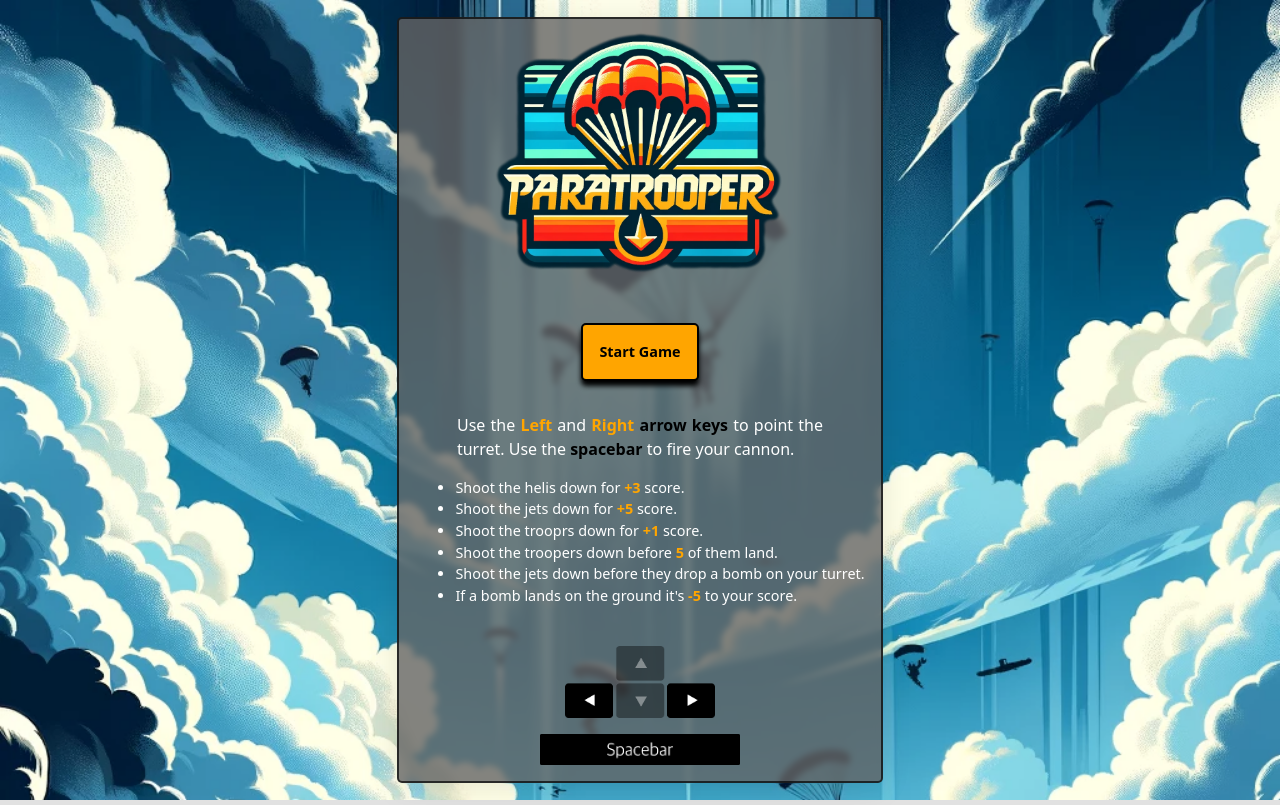
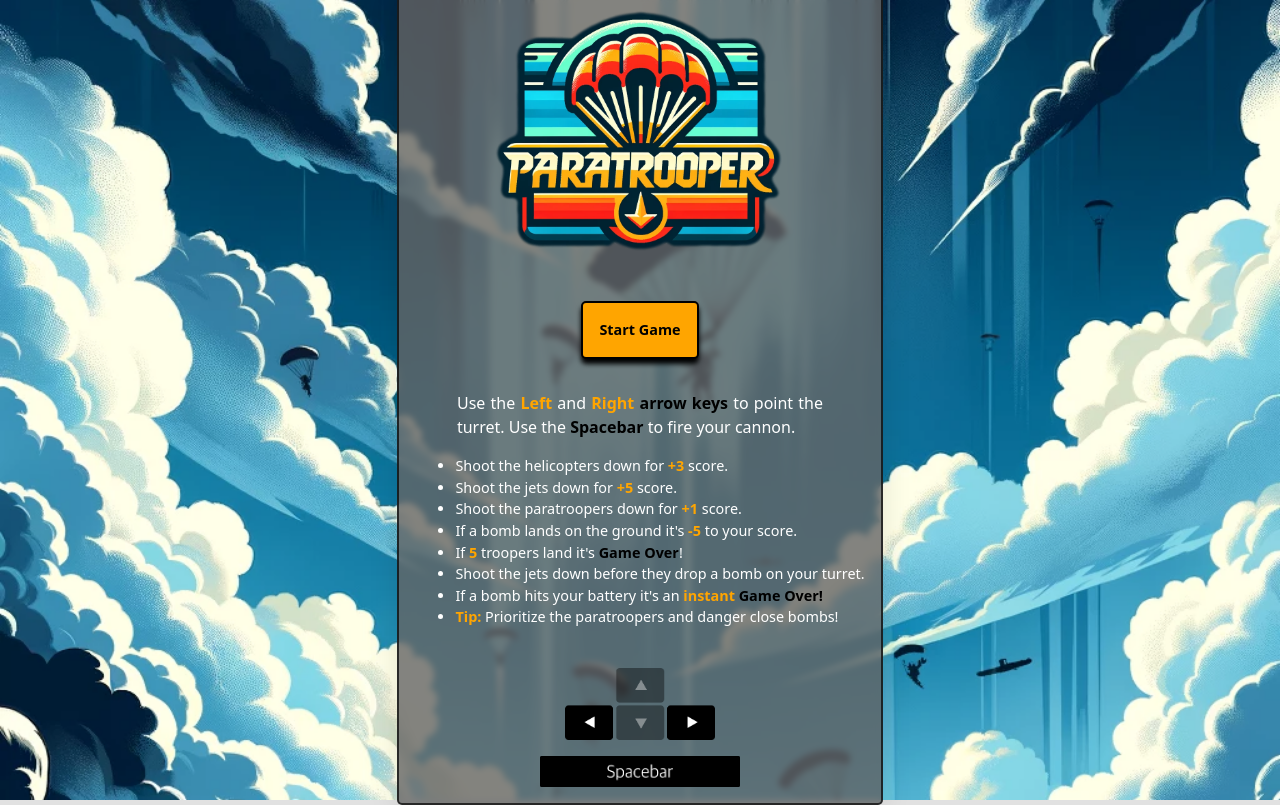
Before and after one commit to jv-pv/Paratrooper-Game-Project, a website: page index.html in a window 1280 px wide. Drawn offline with Linux system fonts and the light colour scheme.

Commit message:
Refactored game instructions and  CSS class naming for the text highlights so it's clear which color it changes too.

```diff
--- a/index.html
+++ b/index.html
@@ -17,14 +17,16 @@
             <img src="/images/Paratrooper-logo-2.png" alt="" class="logo-img" />
             <br />
             <button id="start-btn">Start Game</button>
-            <p>Use the <span class="instruction-hl">Left</span> and <span class="instruction-hl">Right</span> <span class="instruction-hl-arrow">arrow keys</span> to point the turret. Use the <span class="instruction-hl-space">spacebar</span> to fire your cannon.
+            <p>Use the <span class="instruction-hl-orange">Left</span> and <span class="instruction-hl-orange">Right</span> <span class="instruction-hl-black">arrow keys</span> to point the turret. Use the <span class="instruction-hl-black">Spacebar</span> to fire your cannon.
             <ul>
-              <li>Shoot the helis down for <span class="instruction-hl">+3</span> score.</li>
-              <li>Shoot the jets down for <span class="instruction-hl">+5</span> score.</li>
-              <li>Shoot the trooprs down for <span class="instruction-hl">+1</span> score.</li>
-              <li>Shoot the troopers down before <span class="instruction-hl">5</span> of them land.</li>
+              <li>Shoot the helicopters down for <span class="instruction-hl-orange">+3</span> score.</li>
+              <li>Shoot the jets down for <span class="instruction-hl-orange">+5</span> score.</li>
+              <li>Shoot the paratroopers down for <span class="instruction-hl-orange">+1</span> score.</li>
+              <li>If a bomb lands on the ground it's <span class="instruction-hl-orange">-5</span> to your score.</li>
+              <li>If <span class="instruction-hl-orange">5</span> troopers land it's <span class="instruction-hl-black">Game Over</span>!</li>
               <li>Shoot the jets down before they drop a bomb on your turret.</li>
-              <li>If a bomb lands on the ground it's <span class="instruction-hl">-5</span> to your score.</li>
+              <li>If a bomb hits your battery it's an <span class="instruction-hl-orange">instant </span><span class="instruction-hl-black">Game Over!</span></li>
+              <li><span class="instruction-hl-orange">Tip:</span> Prioritize the paratroopers and danger close bombs!</li>
             </ul>
             <br />
             <img src="/images/arrows.png" alt="arrow-keys to point turret" class="arrows-img" />
--- a/styles/styles.css
+++ b/styles/styles.css
@@ -127,6 +127,10 @@ main {
     margin: 1rem 0 0;
 }
 
+#game-intro ul li {
+    white-space: pre-line;
+}
+
 #game-intro .arrows-img {
     width: 250px;
 }
@@ -140,12 +144,12 @@ main {
     font-weight: bolder;
 }
 
-.instruction-hl {
+.instruction-hl-orange {
     color: orange;
 }
 
-.instruction-hl-arrow,
-.instruction-hl-space {
+.instruction-hl-black,
+.instruction-hl-black {
     color: black;
 }
 
```
